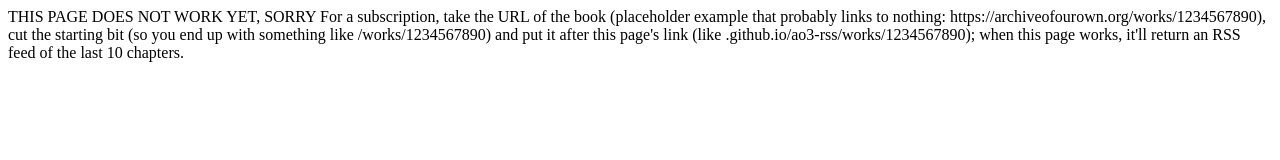
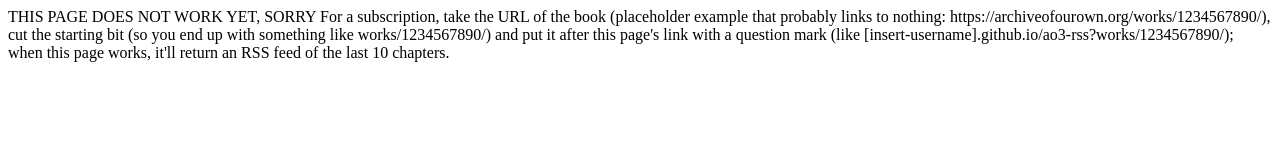
Before and after one commit to ForTheRNG/ForTheRNG.github.io, a plain HTML site: page ao3-rss/index.html in a window 1280 px wide. Drawn offline with Linux system fonts and the light colour scheme.

Commit message:
testing url stuff

```diff
--- a/ao3-rss/index.html
+++ b/ao3-rss/index.html
@@ -9,8 +9,9 @@ alert(target.join('/'));
 THIS PAGE DOES NOT WORK YET, SORRY
 
 For a subscription, take the URL of the book (placeholder example that probably links to nothing:
-https://archiveofourown.org/works/1234567890), cut the starting bit (so you end up with something like
-/works/1234567890) and put it after this page's link (like .github.io/ao3-rss/works/1234567890); when
-this page works, it'll return an RSS feed of the last 10 chapters.
+https://archiveofourown.org/works/1234567890/), cut the starting bit (so you end up with something like
+works/1234567890/) and put it after this page's link with a question mark (like
+[insert-username].github.io/ao3-rss?works/1234567890/); when this page works, it'll return an RSS feed
+of the last 10 chapters.
 </body>
 </html>
```
